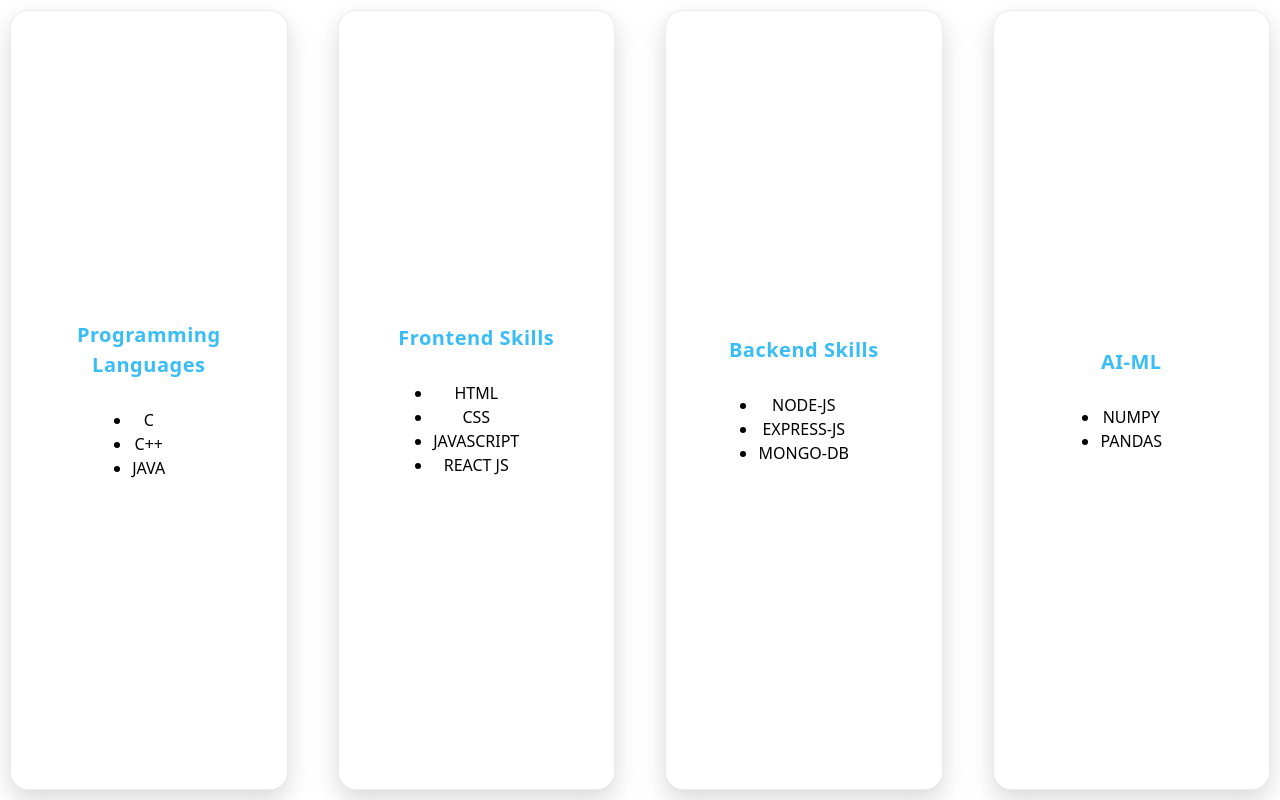
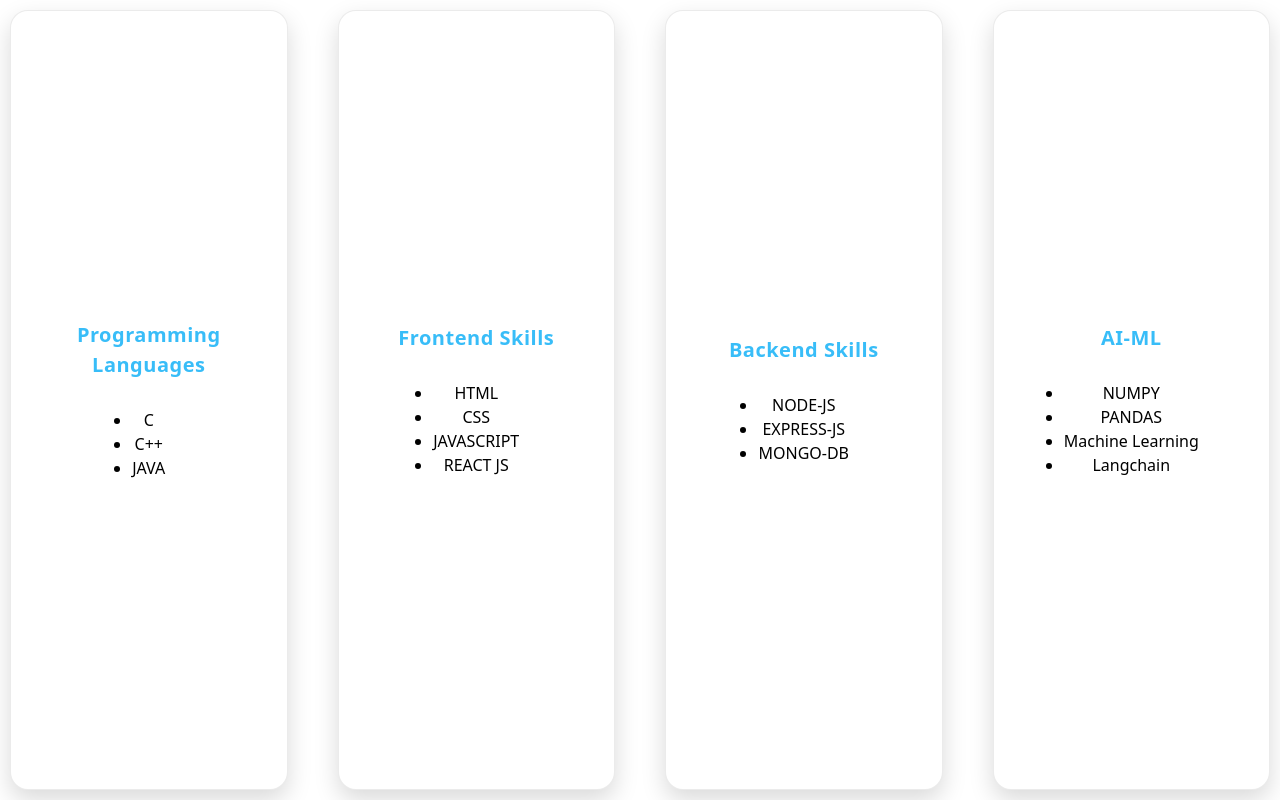
Before and after one commit to Daksh-Tandon/Portfolio_DakshTandon, a React (Vite) app in the folder frontend/: page /skills in a window 1280 px wide. Built offline with nearby package versions, Linux system fonts and the light colour scheme.

Commit message:
Update Skills.jsx
update skills section

```diff
--- a/frontend/src/components/Skills.jsx
+++ b/frontend/src/components/Skills.jsx
@@ -42,6 +42,9 @@ import React, { useEffect } from 'react'
         <ul className='card-ul'>
           <li>NUMPY</li>
           <li>PANDAS</li>
+          <li>Machine Learning</li>
+         <li>Langchain</li>
+
 
         </ul>
       </div>
```
